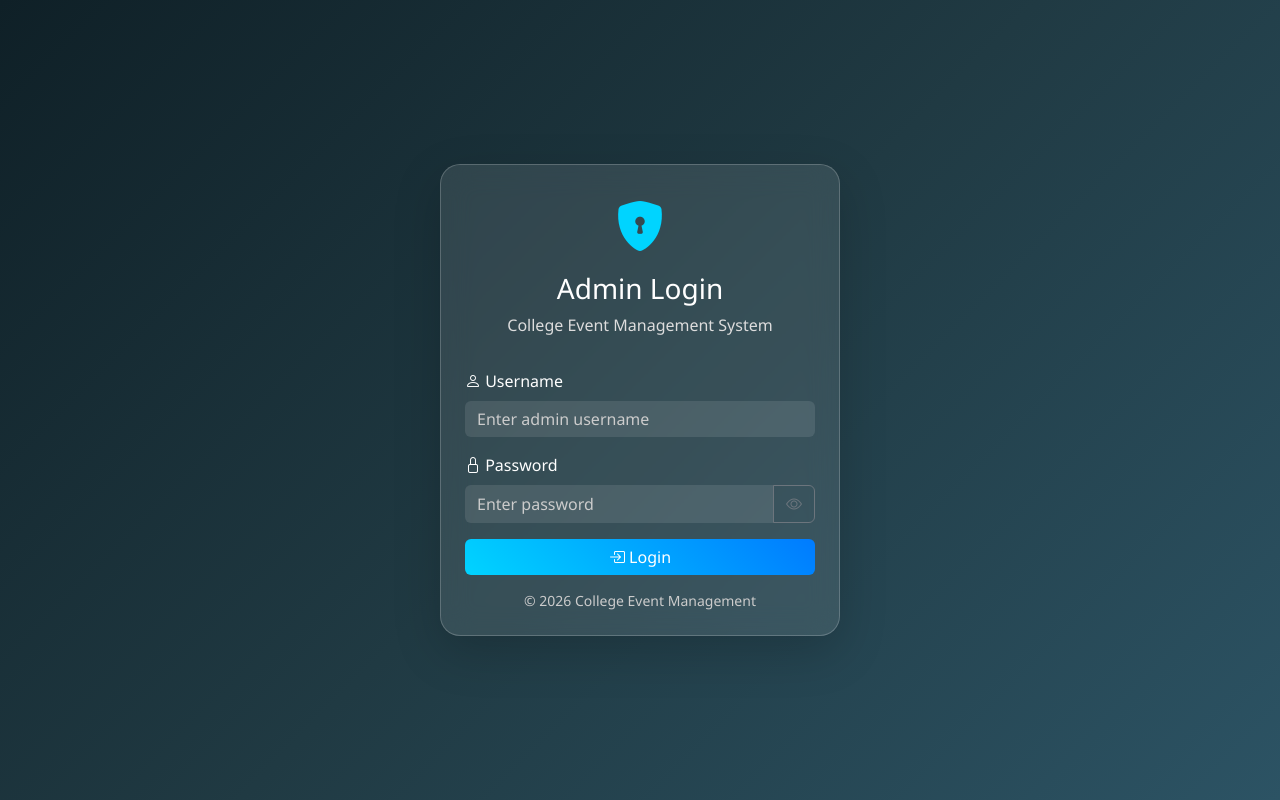
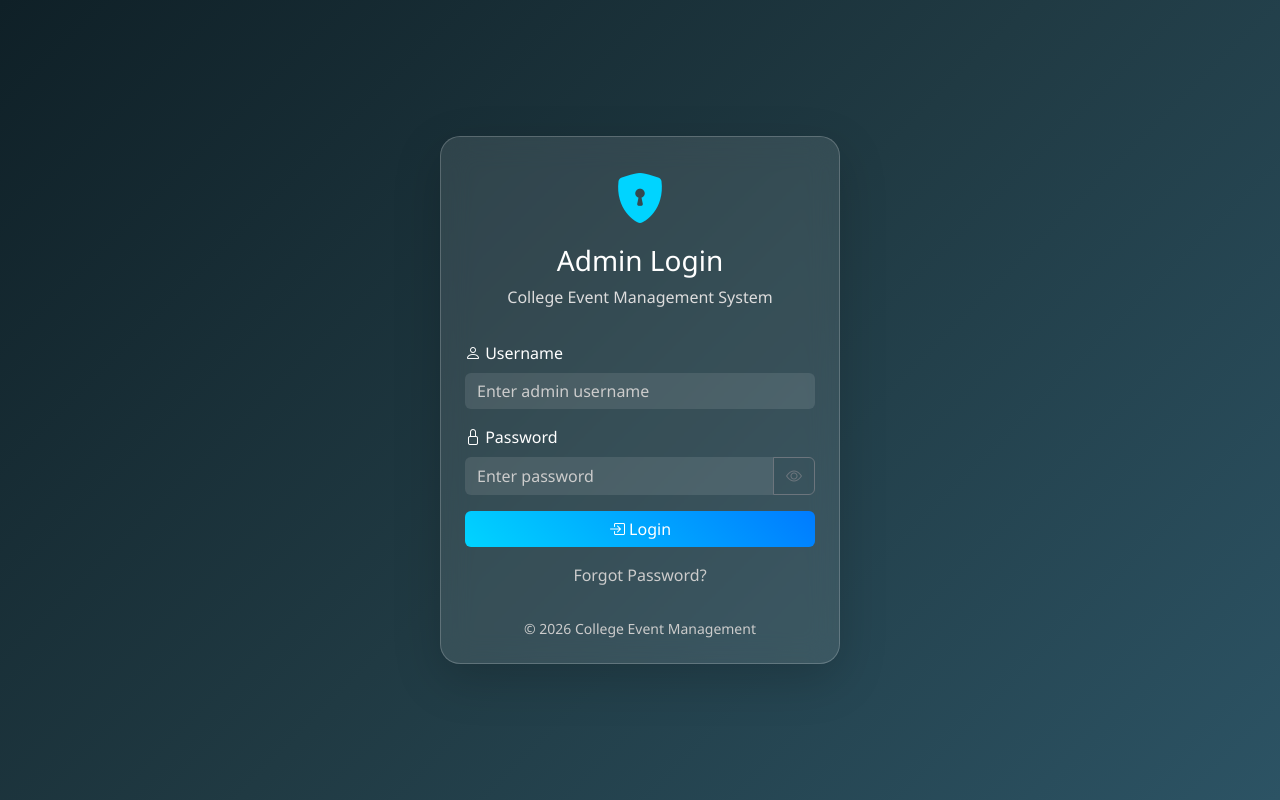
Before and after one commit to somesh129p/college-event-management, a Flask app: page /admin in a window 1280 px wide. Run offline with Flask 3, Linux system fonts and the light colour scheme.

Commit message:
added forgot password link

```diff
--- a/templates/admin_login.html
+++ b/templates/admin_login.html
@@ -104,6 +104,12 @@ body {
 
 </form>
 
+<p class="text-center mt-3">
+    <a href="/forgot_password" style="color:#ccc; text-decoration:none;">
+        Forgot Password?
+    </a>
+</p>
+
 <div class="footer">
 © 2026 College Event Management
 </div>
```
